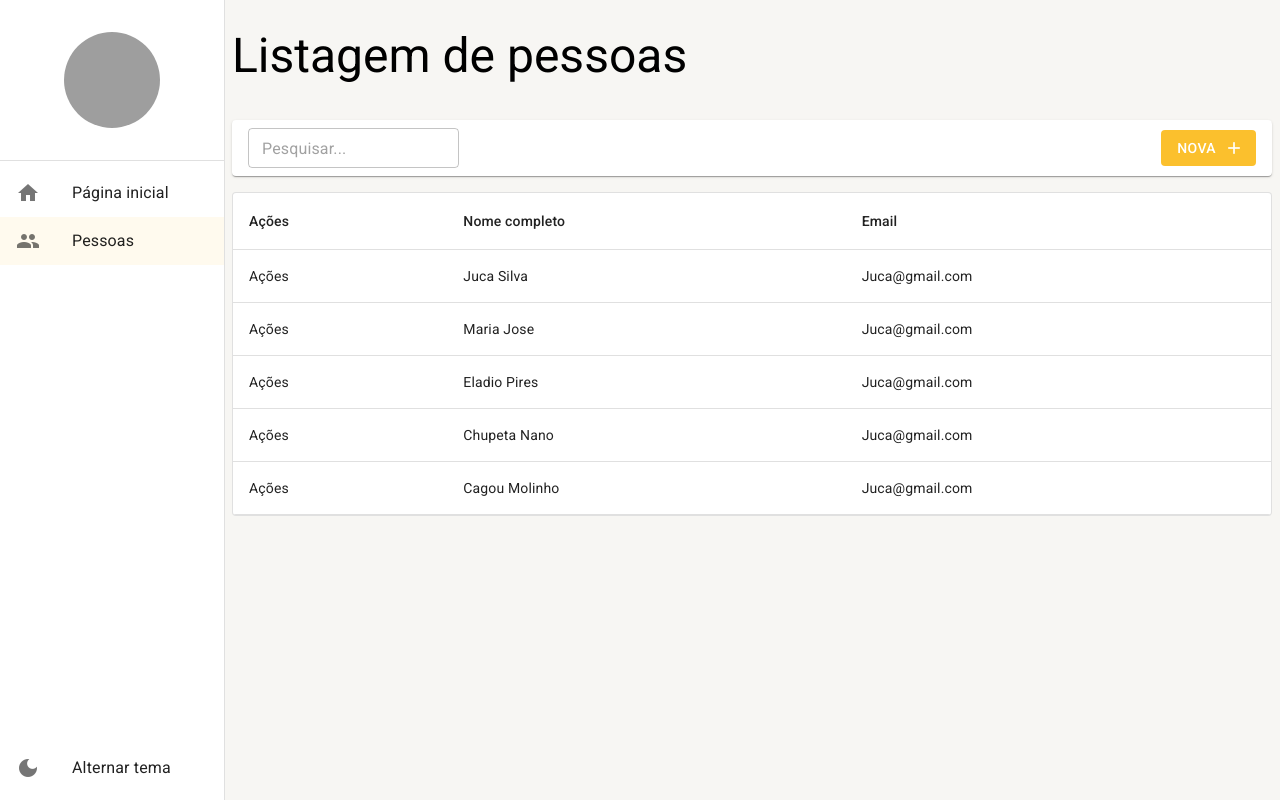
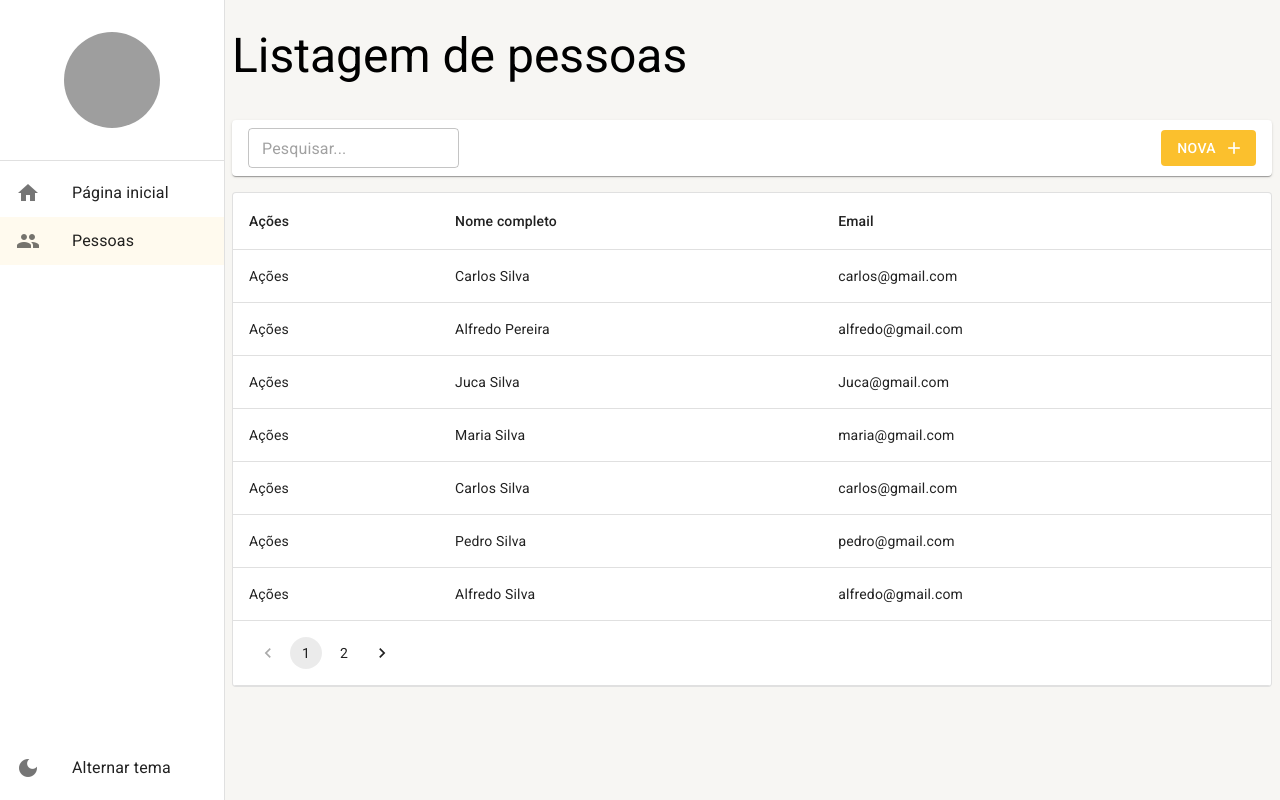
Before and after one commit to antoniojunio/react-materialui, a React (Create React App) app: page /pessoas in a window 1280 px wide. Built offline with nearby package versions, Linux system fonts and the light colour scheme; data requests are answered from the project's data file; grey boxes are pictures that could not be loaded.

Commit message:
feat: adicionado paginacao na lista

```diff
--- a/mock/database.json
+++ b/mock/database.json
@@ -2,33 +2,93 @@
   "pessoas": [
     {
       "cidadeId": 1,
-      "email": "Juca@gmail.com",
+      "email": "carlos@gmail.com",
       "id": 1,
-      "nomeCompleto": "Juca Silva"
+      "nomeCompleto": "Carlos Silva"
     },
     {
       "cidadeId": 1,
-      "email": "Juca@gmail.com",
+      "email": "alfredo@gmail.com",
       "id": 2,
-      "nomeCompleto": "Maria Jose"
+      "nomeCompleto": "Alfredo Pereira"
     },
     {
       "cidadeId": 1,
       "email": "Juca@gmail.com",
       "id": 3,
-      "nomeCompleto": "Eladio Pires"
+      "nomeCompleto": "Juca Silva"
+    },
+    {
+      "cidadeId": 3,
+      "email": "maria@gmail.com",
+      "id": 4,
+      "nomeCompleto": "Maria Silva"
+    },
+    {
+      "cidadeId": 1,
+      "email": "carlos@gmail.com",
+      "id": 5,
+      "nomeCompleto": "Carlos Silva"
+    },
+    {
+      "cidadeId": 1,
+      "email": "pedro@gmail.com",
+      "id": 6,
+      "nomeCompleto": "Pedro Silva"
+    },
+    {
+      "cidadeId": 1,
+      "email": "alfredo@gmail.com",
+      "id": 7,
+      "nomeCompleto": "Alfredo Silva"
+    },
+    {
+      "cidadeId": 1,
+      "email": "alfredo@gmail.com",
+      "id": 8,
+      "nomeCompleto": "Alfredo Silva"
     },
     {
       "cidadeId": 1,
       "email": "Juca@gmail.com",
-      "id": 4,
-      "nomeCompleto": "Chupeta Nano"
+      "id": 9,
+      "nomeCompleto": "Juca Silva"
     },
     {
       "cidadeId": 1,
-      "email": "Juca@gmail.com",
-      "id": 5,
-      "nomeCompleto": "Cagou Molinho"
+      "email": "maria@gmail.com",
+      "id": 10,
+      "nomeCompleto": "Maria Silva"
+    },
+    {
+      "cidadeId": 1,
+      "email": "carlos@gmail.com",
+      "id": 11,
+      "nomeCompleto": "Carlos Silva"
+    },
+    {
+      "cidadeId": 1,
+      "email": "pedro@gmail.com",
+      "id": 12,
+      "nomeCompleto": "Pedro Silva"
+    },
+    {
+      "cidadeId": 1,
+      "email": "alfredo@gmail.com",
+      "id": 13,
+      "nomeCompleto": "Alfredo Silva"
+    },
+    {
+      "cidadeId": 1,
+      "email": "ana@gmail.com",
+      "id": 14,
+      "nomeCompleto": "Ana Silva"
+    },
+    {
+      "cidadeId": 1,
+      "email": "geronimo@gmail.com",
+      "id": 15,
+      "nomeCompleto": "Geronimo"
     }
   ]
 }
--- a/package.json
+++ b/package.json
@@ -49,6 +49,7 @@
     ]
   },
   "devDependencies": {
+    "@babel/plugin-proposal-private-property-in-object": "^7.21.11",
     "@typescript-eslint/eslint-plugin": "^6.7.3",
     "@typescript-eslint/parser": "^6.7.3",
     "eslint": "^8.50.0",
--- a/src/pages/cidades/ListagemDePessoas.tsx
+++ b/src/pages/cidades/ListagemDePessoas.tsx
@@ -1,5 +1,5 @@
 import { useEffect, useMemo, useState } from 'react'
-import { LinearProgress, Paper, Table, TableBody, TableCell, TableContainer, TableFooter, TableHead, TableRow } from '@mui/material'
+import { LinearProgress, Pagination, Paper, Table, TableBody, TableCell, TableContainer, TableFooter, TableHead, TableRow } from '@mui/material'
 import { useSearchParams } from 'react-router-dom'
 
 import { IListagemPessoa, PessoasService } from '../../shared/services/api/pessoas/PessoasService'
@@ -20,11 +20,15 @@ export const ListagemDePessoas: React.FC = () => {
     return searchParams.get('busca') || ''
   }, [searchParams])
 
+  const pagina = useMemo(() => {
+    return Number(searchParams.get('pagina') || '1')
+  }, [searchParams])
+
   useEffect(() => {
     setIsLoading(true)
 
     debounce(() => {
-      PessoasService.getAll(1, busca)
+      PessoasService.getAll(pagina, busca)
         .then((result) => {
           setIsLoading(false)
 
@@ -38,7 +42,7 @@ export const ListagemDePessoas: React.FC = () => {
           }
         })
     })
-  }, [busca])
+  }, [busca, pagina])
 
   return (
     <LayoutBaseDePagina
@@ -48,7 +52,7 @@ export const ListagemDePessoas: React.FC = () => {
           mostrarInputBusca
           textoDaBusca={busca}
           textoBotaoNovo='Nova'
-          aoMudarTextoDeBusca={texto => setSearchParams({busca: texto}, {replace:true})}
+          aoMudarTextoDeBusca={texto => setSearchParams({busca: texto, pagina: '1'}, {replace:true})}
         />
       }
     >
@@ -83,6 +87,17 @@ export const ListagemDePessoas: React.FC = () => {
                 </TableCell>
               </TableRow>
             )}
+            {(totalCount > 0 && totalCount > Environment.LIMITE_DE_LINHAS) && (
+              <TableRow>
+                <TableCell colSpan={3}>
+                  <Pagination
+                    page={pagina}
+                    count={Math.round(totalCount / Environment.LIMITE_DE_LINHAS)}
+                    onChange={(_, newPage) => setSearchParams({busca, pagina: newPage.toString()}, {replace:true})}
+                  />
+                </TableCell>
+              </TableRow>
+            )}
           </TableFooter>
         </Table>
       </TableContainer>
--- a/src/shared/environment/index.ts
+++ b/src/shared/environment/index.ts
@@ -1,10 +1,14 @@
 export const Environment = {
 
-  LIMITE_DE_LINHAS: 10,
+  // Define a qunatidade de linhas a ser carregada por padrão nas listagens
+  LIMITE_DE_LINHAS: 7,
 
+  // Placeholder exibido nas inputs
   INPUT_DE_BUSCA: 'Pesquisar...',
 
+  // Texto exibido quando nenhum registro é encontrado em uma listagem
   LISTAGEM_VAZIA: 'Nenhum registro encontrado.',
 
+  // Url base de consulta dos dados dessa aplicação
   URL_BASE: 'http://localhost:3333',
 }
```
Also changed, not shown: 1 other file (tests, documents, lock files or other folders).
